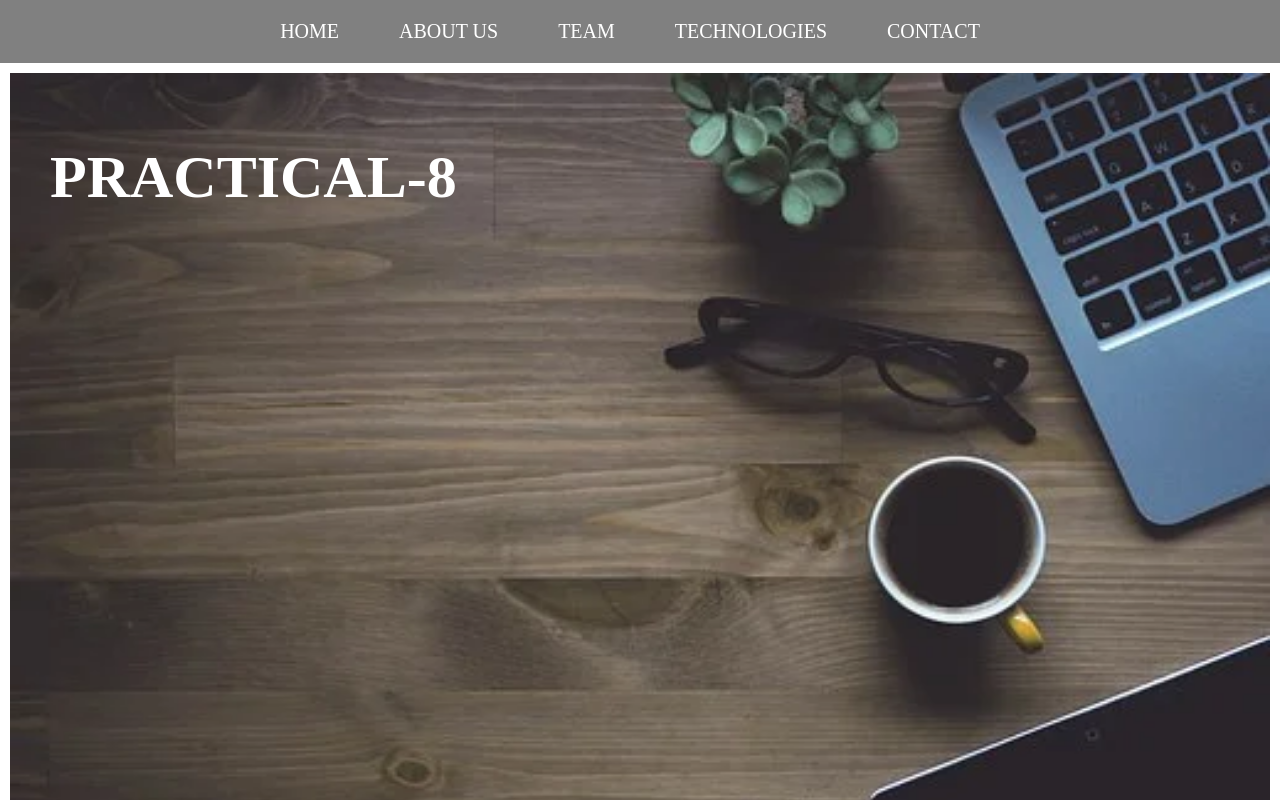
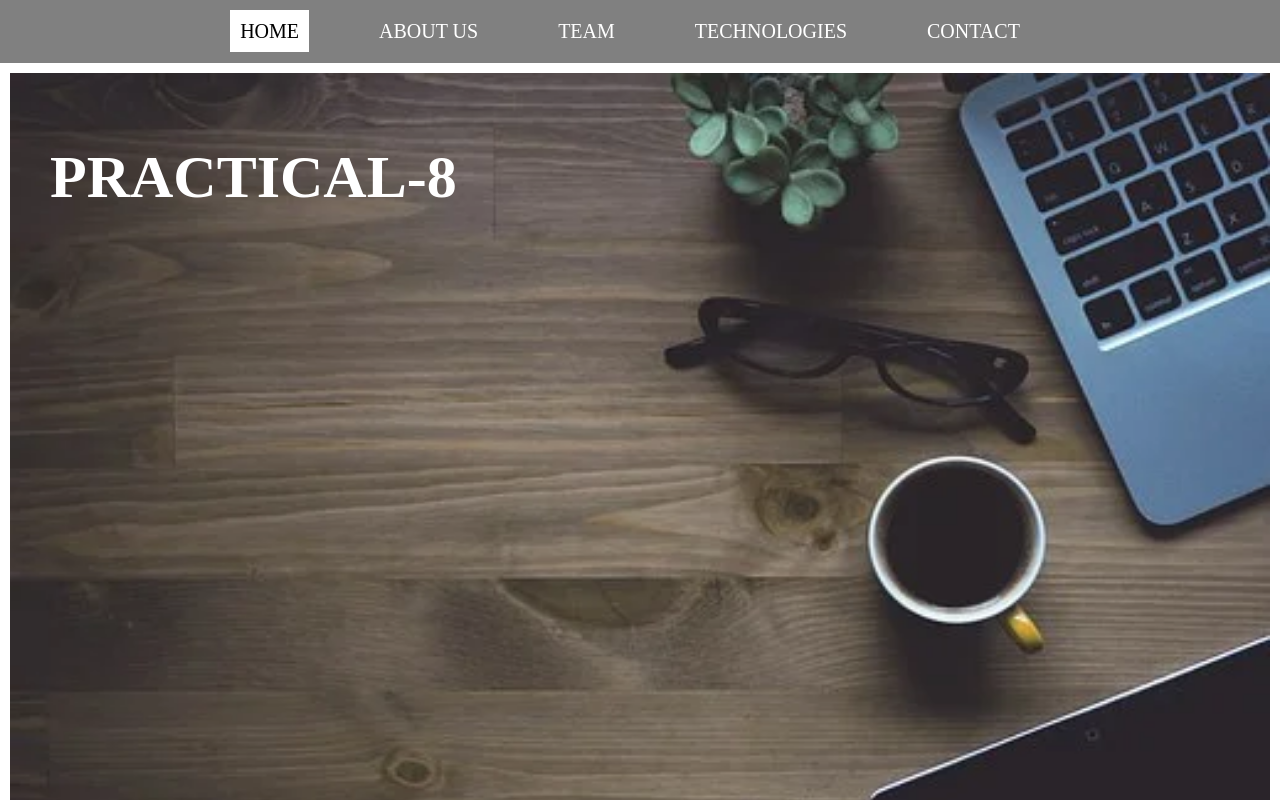
Before and after one commit to starcoder01/Practical-8, a plain HTML site: page index.html in a window 1280 px wide. In both pictures the pointer is over the item "HOME". Shown: the top 800 px of the page. Drawn offline with Linux system fonts and the light colour scheme.

Commit message:
Practical 8

```diff
--- a/style.css
+++ b/style.css
@@ -19,10 +19,16 @@
   padding: 20px;
 }
 
+.header nav ul li :hover {
+  background-color: white;
+  color: black;
+}
+
 .header nav ul li a {
   color: white;
   font-size: 20px;
   text-decoration: none;
+  padding: 10px;
 }
 
 .banner {
```
